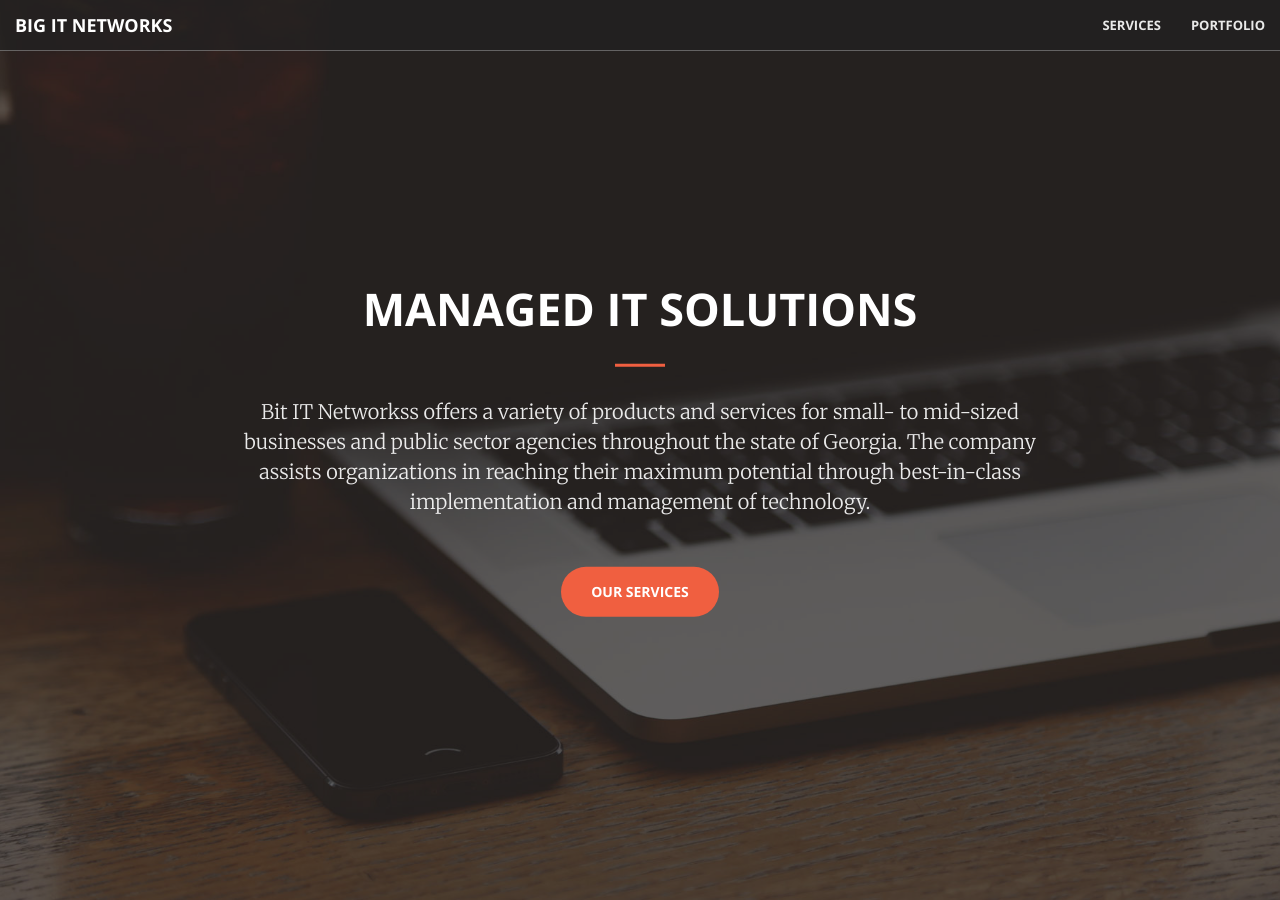
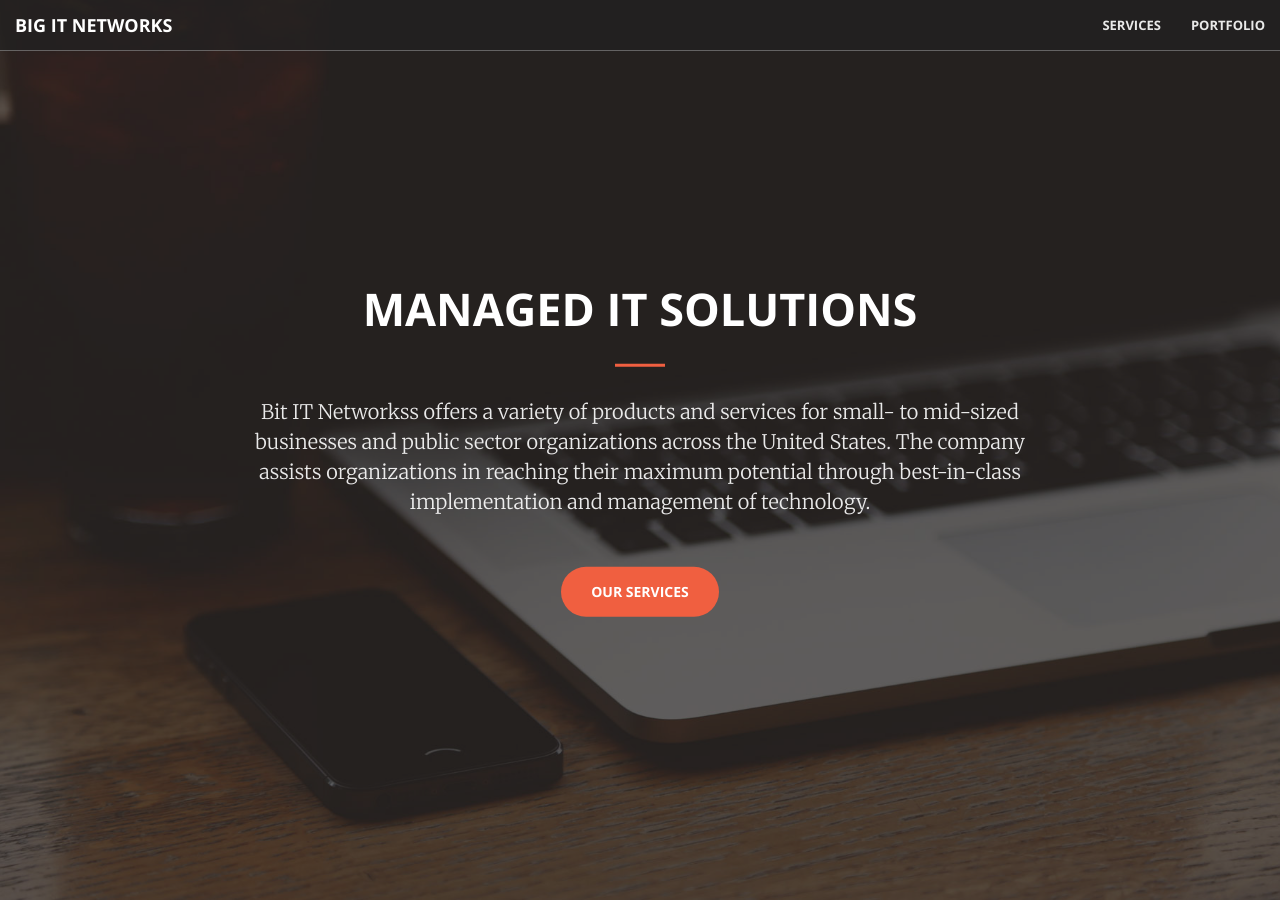
Before and after one commit to bigitnetworks/bigitnetworks.github.io, a Jekyll site: the page built from index.html, in a window 1280 px wide and 900 px high. Built offline with Jekyll 4.4.1, drawn with Linux system fonts in a browser that asks for light colours.

Commit message:
Update index.html

```diff
--- a/index.html
+++ b/index.html
@@ -10,7 +10,7 @@ title: Home Page
 		<div class="header-content-inner">
 			<h1>Managed IT Solutions</h1>
 			<hr>
-			<p>Bit IT Networkss offers a variety of products and services for small- to mid-sized businesses and public sector agencies throughout the state of Georgia. The company assists organizations in reaching their maximum potential through best-in-class implementation and management of technology.</p>
+			<p>Bit IT Networkss offers a variety of products and services for small- to mid-sized businesses and public sector organizations across the United States. The company assists organizations in reaching their maximum potential through best-in-class implementation and management of technology.</p>
 			<a href="/services.html" class="btn btn-primary btn-xl page-scroll">Our Services</a>
 		</div>
 	</div>
```
